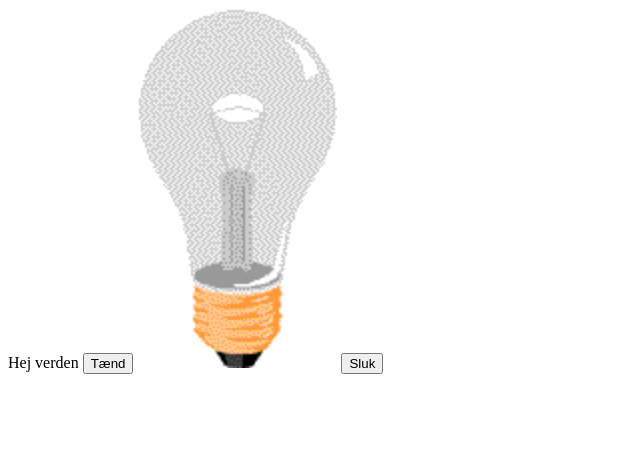
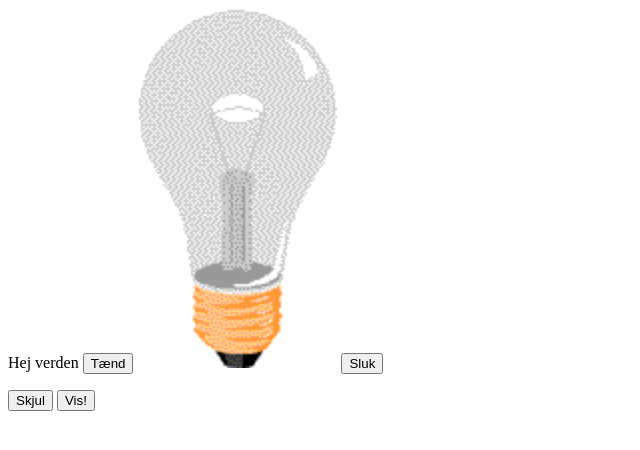
Before and after one commit to patrickn12/Patrick-Nielsen, a plain HTML site: page index.html in a window 1280 px wide. Shown: the whole page, without its empty margins (0-640 px from the left). Drawn offline with Linux system fonts and the light colour scheme.

Commit message:
Update index.html

```diff
--- a/index.html
+++ b/index.html
@@ -3,9 +3,13 @@
     <title>Titel</title>
   </header>
   <body>
+    <p id="demo">
     Hej verden
     <button onclick="document.getElementById('myImage').src='pic_bulbon.gif'">Tænd</button>
     <img id="myImage" src="pic_bulboff.gif" style="width:200px">
     <button onclick="document.getElementById('myImage').src='pic_bulboff.gif'">Sluk</button>
+    </p>
+    <button type="button" onclick="document.getElementById('demo').style.display='none'">Skjul</button>
+    <button type="button" onclick="document.getElementById('demo').style.display='block'">Vis!</button>
   </body>
 </html>
```
